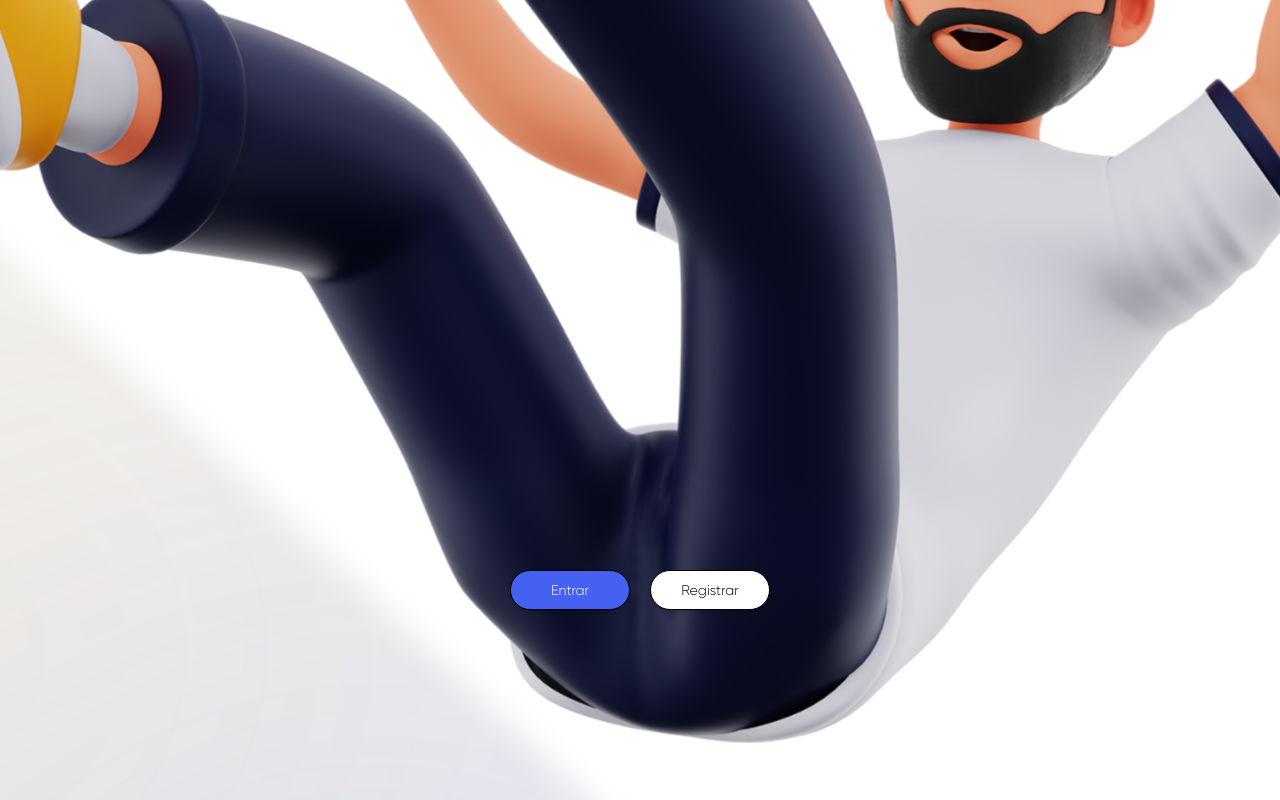
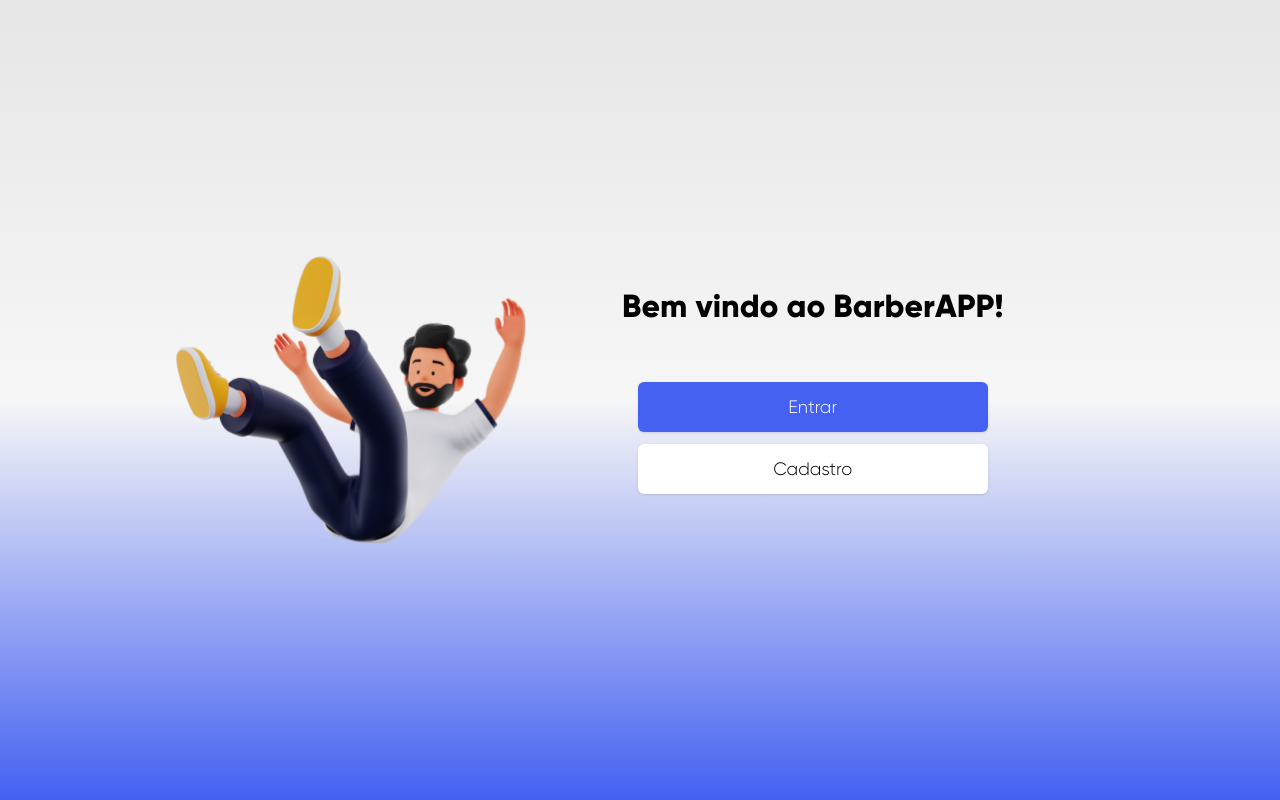
Before and after one commit to vinylemes/barber-schedule-front, a React (Vite) app: page / in a window 1280 px wide. Before the commit this address led to /home. Built offline with nearby package versions, Linux system fonts and the light colour scheme.

Commit message:
feat: convert splash and add animation

```diff
--- a/src/index.css
+++ b/src/index.css
@@ -84,6 +84,35 @@ button:focus-visible {
   }
 }
 
+@keyframes fallingAnimation {
+  0% {
+    transform: translateY(-100vh);
+  }
+  50% {
+    transform: translateY(20px);
+  }
+  100% {
+    transform: translateY(0);
+  }
+}
+
+.falling {
+  animation: fallingAnimation 2s ease-out forwards;
+}
+
+@keyframes fadeIn {
+  0% {
+    opacity: 0;
+  }
+  100% {
+    opacity: 1;
+  }
+}
+
+.fade-in {
+  animation: fadeIn 1s ease-out forwards;
+}
+
 @layer base {
   * {
     @apply border-border;
--- a/src/pages/splash.tsx
+++ b/src/pages/splash.tsx
@@ -1,17 +1,44 @@
-import "../styles/splash.css";
-import splash from "../assets/splash-screen.svg";
 import { useNavigate } from "react-router-dom";
+import { Button } from "@/components/ui/button";
+import character from "../../public/character.svg";
+import { useState } from "react";
 
 const Splash = () => {
   const navigate = useNavigate();
-
-  setTimeout(() => {
-    navigate("/home");
-  }, 2000);
+  const [animationEnded, setAnimationEnded] = useState(false);
 
   return (
-    <div className="bg">
-      <img src={splash} className="img-bg" />
+    <div className="space-x-4 bg-gradient-to-t from-gradient-start to-gradient-end via-gradient-end/35 w-[100vw] h-[100vh] flex items-center pl-44">
+      <div>
+        <img
+          src={character}
+          alt=""
+          className="w-[350px] mr-20 falling"
+          onAnimationEnd={() => setAnimationEnded(true)}
+        />
+      </div>
+
+      {animationEnded && (
+        <div className="flex flex-col items-center space-y-10 fade-in">
+          <h1 className="titulo font-bold text-4xl mb-5">
+            Bem vindo ao BarberAPP!
+          </h1>
+          <div className="flex flex-col items-center">
+            <Button
+              onClick={() => navigate("/login")}
+              className="bg-primary text-white mb-3 w-[350px] h-[50px] b-r-10 text-lg transition-transform duration-200  hover:scale-105 hover:bg-primary hover:border-none"
+            >
+              Entrar
+            </Button>
+            <Button
+              onClick={() => navigate("/register")}
+              className="bg-white text-black mb-5 w-[350px] h-[50px] b-r-10 text-lg transition-transform duration-200  hover:scale-105 hover:bg-white hover:border-none"
+            >
+              Cadastro
+            </Button>
+          </div>
+        </div>
+      )}
     </div>
   );
 };
```
Also changed, not shown: public/character.svg (added).
